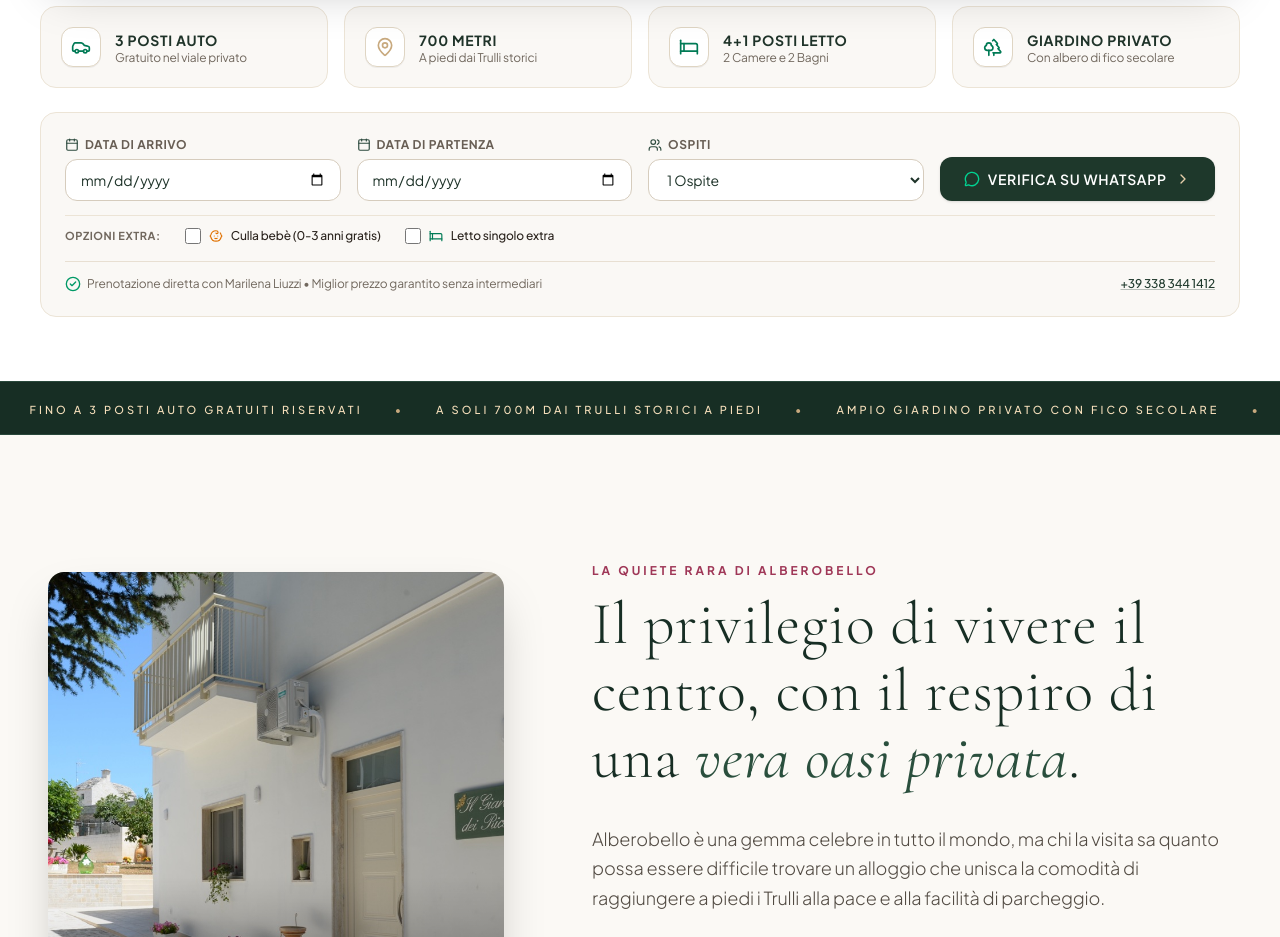
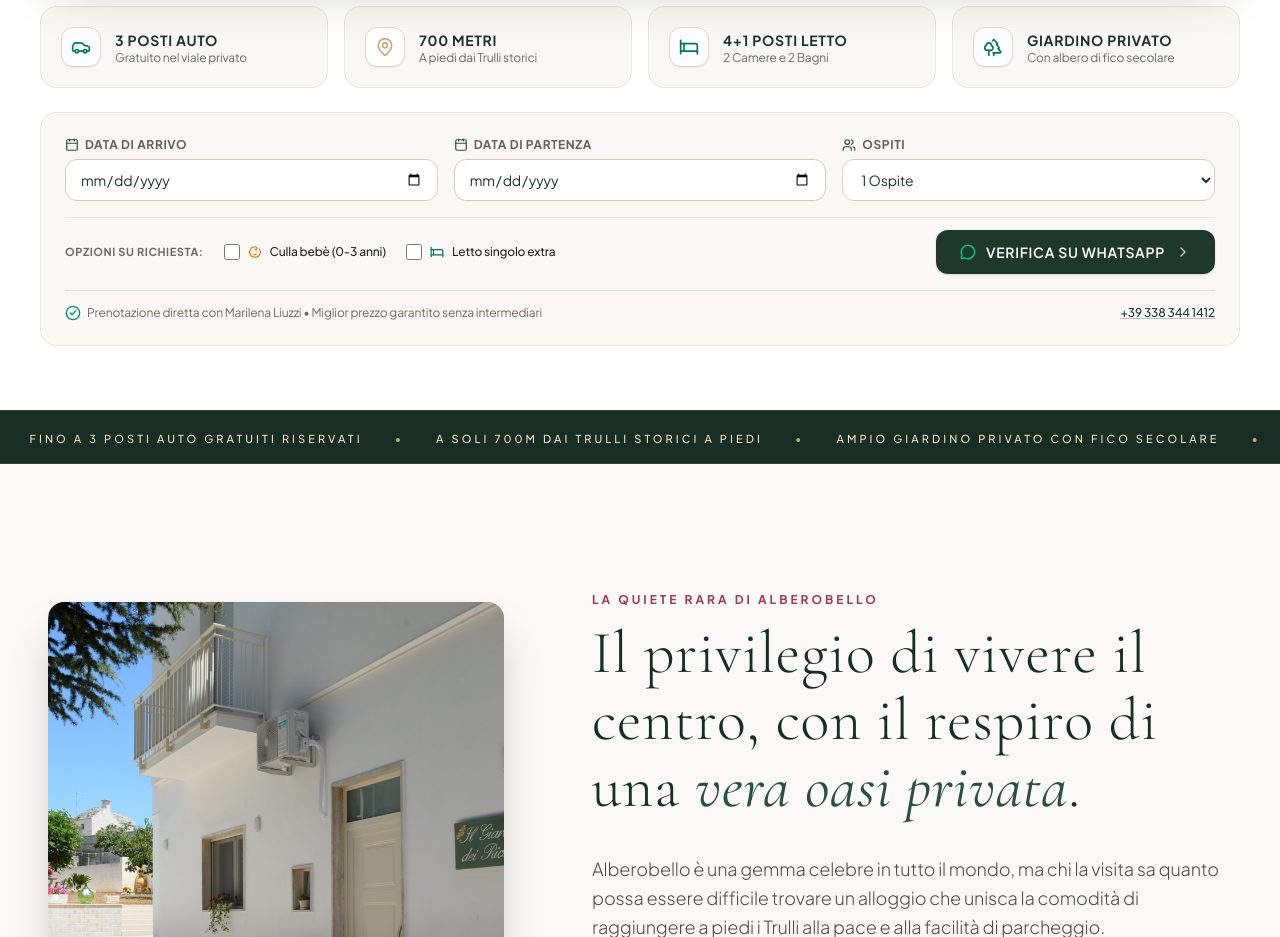
Before and after one commit to MrGeniale/il-giardino-dei-ricordi, a React (Vite) app: page / in a window 1280 px wide. Shown: the part 860-1797 px from the top of the page. Built offline with nearby package versions, Linux system fonts and the light colour scheme.

Commit message:
fix: place extra options above inquiry button and remove gratis from baby cot

```diff
--- a/src/components/SleekHero.tsx
+++ b/src/components/SleekHero.tsx
@@ -209,7 +209,9 @@ export const SleekHero: React.FC<SleekHeroProps> = ({ onOpenBooking }) => {
 
         {/* 4. INTEGRATED BOOKING DATE & INQUIRY BAR */}
         <div className="mt-4 sm:mt-6 bg-[#faf8f5] rounded-2xl p-5 sm:p-6 border border-[#ece4d6]">
-          <form onSubmit={handleQuickInquiry} className="grid grid-cols-1 sm:grid-cols-2 lg:grid-cols-4 gap-4 items-end">
+          <form onSubmit={handleQuickInquiry} className="space-y-4">
+            {/* Top row: Check-in, Check-out, Guests */}
+            <div className="grid grid-cols-1 sm:grid-cols-2 lg:grid-cols-3 gap-3.5 sm:gap-4">
               <div>
                 <label className="block text-xs font-bold uppercase tracking-wider text-[#685e54] mb-1.5 flex items-center gap-1.5">
                   <Calendar className="w-3.5 h-3.5 text-[#2d4a3e]" />
@@ -252,23 +254,15 @@ export const SleekHero: React.FC<SleekHeroProps> = ({ onOpenBooking }) => {
                   <option value={isEn ? "4 Guests" : "4 Ospiti"}>{isEn ? '4 Guests' : '4 Ospiti'}</option>
                 </select>
               </div>
+            </div>
 
-            <div>
-              <button
-                type="submit"
-                className="cursor-pointer w-full py-3 px-5 rounded-xl bg-[#1e382b] hover:bg-[#152a20] text-white text-xs sm:text-sm uppercase tracking-wider font-semibold transition-all duration-300 flex items-center justify-center gap-2 shadow-sm"
-              >
-                <MessageCircle className="w-4 h-4 text-emerald-400" />
-                <span>{isEn ? 'Inquire via WhatsApp' : 'Verifica su WhatsApp'}</span>
-                <ChevronRight className="w-4 h-4 text-[#e6cfab]" />
-              </button>
-            </div>
-          </form>
+            {/* Extra Options & CTA Action Bar: Extras situated ABOVE/before the WhatsApp button */}
+            <div className="pt-3 border-t border-[#ece4d6] flex flex-col md:flex-row md:items-center justify-between gap-4">
 
-          {/* Independent Extra Options for Baby Cot & Extra Single Bed */}
-          <div className="mt-3.5 pt-3 border-t border-[#ece4d6] flex flex-wrap items-center gap-x-6 gap-y-2">
+              {/* Independent Extra Options */}
+              <div className="flex flex-wrap items-center gap-x-5 gap-y-2">
                 <span className="text-[11px] font-bold uppercase tracking-wider text-[#71685e]">
-              {isEn ? 'Optional Extras:' : 'Opzioni Extra:'}
+                  {isEn ? 'Options on request:' : 'Opzioni su richiesta:'}
                 </span>
 
                 <label className="inline-flex items-center gap-2 cursor-pointer text-xs text-[#2b241e] font-medium hover:text-[#1e382b] select-none">
@@ -279,7 +273,7 @@ export const SleekHero: React.FC<SleekHeroProps> = ({ onOpenBooking }) => {
                     className="w-4 h-4 rounded text-[#2d4a3e] border-[#c8beaf] focus:ring-[#2d4a3e] accent-[#2d4a3e] cursor-pointer"
                   />
                   <Baby className="w-3.5 h-3.5 text-amber-600 shrink-0" />
-              <span>{isEn ? 'Baby cot / crib (0-3 yrs free)' : 'Culla bebè (0-3 anni gratis)'}</span>
+                  <span>{isEn ? 'Baby cot (0-3 yrs)' : 'Culla bebè (0-3 anni)'}</span>
                 </label>
 
                 <label className="inline-flex items-center gap-2 cursor-pointer text-xs text-[#2b241e] font-medium hover:text-[#1e382b] select-none">
@@ -293,6 +287,21 @@ export const SleekHero: React.FC<SleekHeroProps> = ({ onOpenBooking }) => {
                   <span>{isEn ? 'Extra single bed' : 'Letto singolo extra'}</span>
                 </label>
               </div>
+
+              {/* Submit CTA Button */}
+              <div className="w-full md:w-auto shrink-0">
+                <button
+                  type="submit"
+                  className="cursor-pointer w-full md:w-auto py-3 px-6 rounded-xl bg-[#1e382b] hover:bg-[#152a20] text-white text-xs sm:text-sm uppercase tracking-wider font-semibold transition-all duration-300 flex items-center justify-center gap-2.5 shadow-sm hover:shadow-md"
+                >
+                  <MessageCircle className="w-4 h-4 text-emerald-400" />
+                  <span>{isEn ? 'Inquire via WhatsApp' : 'Verifica su WhatsApp'}</span>
+                  <ChevronRight className="w-4 h-4 text-[#e6cfab]" />
+                </button>
+              </div>
+
+            </div>
+          </form>
 
           <div className="flex flex-wrap items-center justify-between gap-3 mt-4 pt-3.5 border-t border-[#e8dfd2] text-xs text-[#71685e]">
             <div className="flex items-center gap-1.5">
```
Lines whose indentation alone changed are shown as unchanged.
